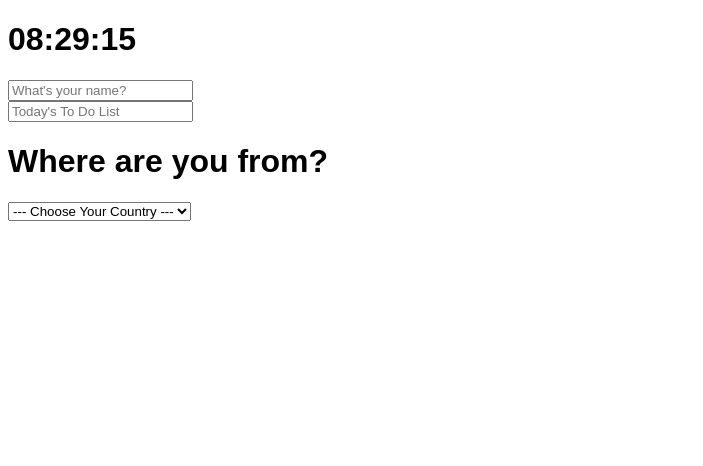
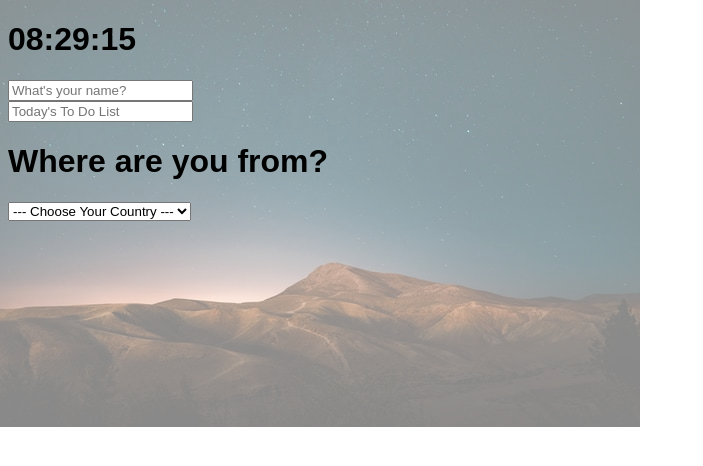
Before and after one commit to bellahyun94/LetsMakeIt, a plain HTML site: page index.html in a window 1280 px wide. Shown: the whole page, without its empty margins (0-703 px from the left). Drawn offline with Linux system fonts and the light colour scheme.

Commit message:
bg-self1
try more

```diff
--- /dev/null
+++ b/bg.js
@@ -0,0 +1,21 @@
+const TOTAL_IMAGE = 15;
+
+function paintBg(imgNo) {
+  const img = new Image();
+
+  img.src = `images/${imgNo}.jpg`;
+  img.classList.add("bgImg");
+  body.prepend(img);
+}
+
+function getRandomNo() {
+  const number = Math.ceil(Math.random() * TOTAL_IMAGE);
+  return number;
+}
+
+function init() {
+  const randomNo = getRandomNo();
+  paintBg(randomNo);
+}
+
+init();
--- a/index.css
+++ b/index.css
@@ -9,3 +9,10 @@ body {
 .showing {
   display: block;
 }
+.bgImg {
+  position: fixed;
+  top: 0;
+  left: 0;
+  opacity: 50%;
+  z-index: -1;
+}
--- a/index.html
+++ b/index.html
@@ -37,5 +37,6 @@
     <script src="clock.js"></script>
     <script src="greeting.js"></script>
     <script src="todo.js"></script>
+    <script src="bg.js"></script>
   </body>
 </html>
```
Also changed, not shown: images/1.jpg (added), images/10.jpg (added), images/11.jpg (added), images/12.jpg (added), images/13.jpg (added), images/14.jpg (added), images/15.jpg (added), images/2.jpg (added), images/3.jpg (added), images/4.jpg (added), images/5.jpg (added), images/6.jpg (added), images/7.jpg (added), images/8.jpg (added), 1 more files, 1 other file.
